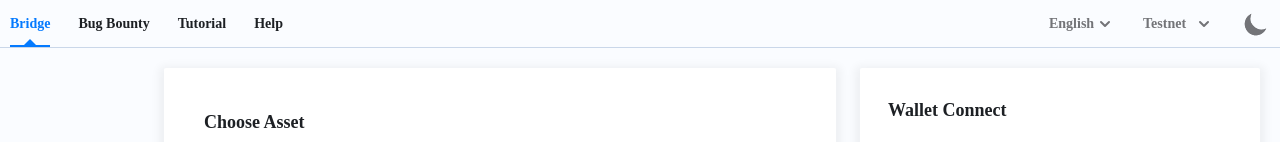
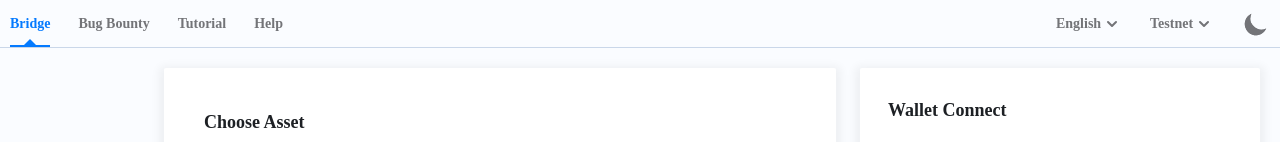
Before and after one commit to vitelabs/vitebridge-frontend, a React (Create React App) app: page / in a window 1280 px wide. Shown: the top 142 px of the page. Built offline with nearby package versions, Linux system fonts and the light colour scheme; what @vite/vitejs-ws, qrcode.es would draw is missing.

Commit message:
bug fixes

```diff
--- a/src/components/App.tsx
+++ b/src/components/App.tsx
@@ -14,7 +14,7 @@ const App = () => {
 	useEffect(() => {
 		(async () => {
 			const state: Partial<State> = {
-				networkType: localStorage.network || 'testnet',
+				networkType: localStorage.networkType || 'testnet',
 				language: localStorage.language || 'en',
 				metamaskAddress: await getMetaMaskAccount(),
 				vcInstance: getValidVBSession() ? initVB() : null,
--- a/src/components/PageContainer.tsx
+++ b/src/components/PageContainer.tsx
@@ -31,7 +31,7 @@ const PageContainer = ({ setState, language, networkType, i18n, children }: Prop
 						to="/"
 						className={`relative text-sm font-semibold xy ${pathname === '/' ? 'active-tab' : 'text-skin-muted'}`}
 					>
-						Bridge
+						{i18n.bridge}
 					</A>
 					{/* <A
 						to="/history"
@@ -43,17 +43,17 @@ const PageContainer = ({ setState, language, networkType, i18n, children }: Prop
 					</A> */}
 					<A
 						href="https://medium.com/vitelabs/vitebridge-0-1-bug-bounty-program-109ce87bda2e"
-						className={`relative text-sm font-semibold xy`}
+						className={`relative text-sm font-semibold xy text-skin-muted`}
 					>
-						Bug Bounty
+						{i18n.bugBounty}
 					</A>
 					<A
 						href="https://medium.com/vitelabs/vitebridge-0-1-testnet-tutorial-1f3382f389f7"
-						className={`relative text-sm font-semibold xy`}
+						className={`relative text-sm font-semibold xy text-skin-muted`}
 					>
-						Tutorial
+						{i18n.tutorial}
 					</A>
-					<A href="https://t.me/vite_en" className={`relative text-sm font-semibold xy`}>
+					<A href="https://t.me/vite_en" className={`relative text-sm font-semibold xy text-skin-muted`}>
 						{i18n.help}
 					</A>
 				</div>
@@ -62,7 +62,7 @@ const PageContainer = ({ setState, language, networkType, i18n, children }: Prop
 						value={language!}
 						options={[
 							['en', 'English'],
-							['tr', 'Türkçe'],
+							// ['tr', 'Türkçe'],
 						]}
 						onUserInput={(v) => {
 							setState({ language: v });
@@ -75,7 +75,7 @@ const PageContainer = ({ setState, language, networkType, i18n, children }: Prop
 					<Select
 						value={networkType!}
 						options={[
-							['mainnet', 'Mainnet'],
+							// ['mainnet', 'Mainnet'],
 							['testnet', 'Testnet'],
 						]}
 						onUserInput={(v) => {
--- a/src/i18n/en.json
+++ b/src/i18n/en.json
@@ -1,7 +1,5 @@
 {
 	"lang": "English",
-	"bridge": "Bridge",
-	"help": "Help",
 	"history": "History",
 	"chooseAsset": "Choose Asset",
 	"connect": "Connect",
@@ -44,6 +42,10 @@
 	"metaMaskNotDetected": "MetaMask not detected",
 	"switchTheNetworkInYourMetaMaskWalletToBscMainnet": "Switch the network in your MetaMask wallet to BSC Mainnet",
 	"switchTheNetworkInYourMetaMaskWalletToBscTestnet": "Switch the network in your MetaMask wallet to BSC Testnet",
+	"bridge": "Bridge",
+	"bugBounty": "Bug Bounty",
+	"tutorial": "Tutorial",
+	"help": "Help",
 	"test": "test",
 	"": ""
 }
```
